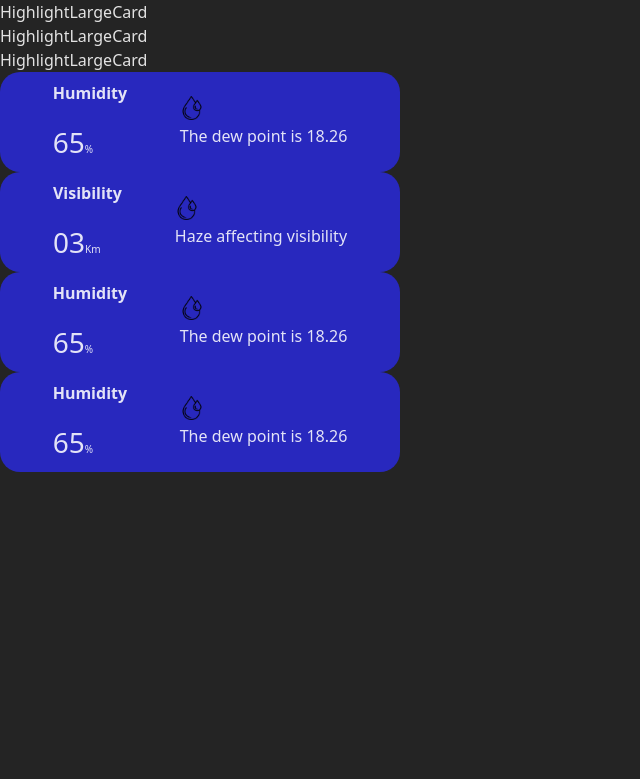
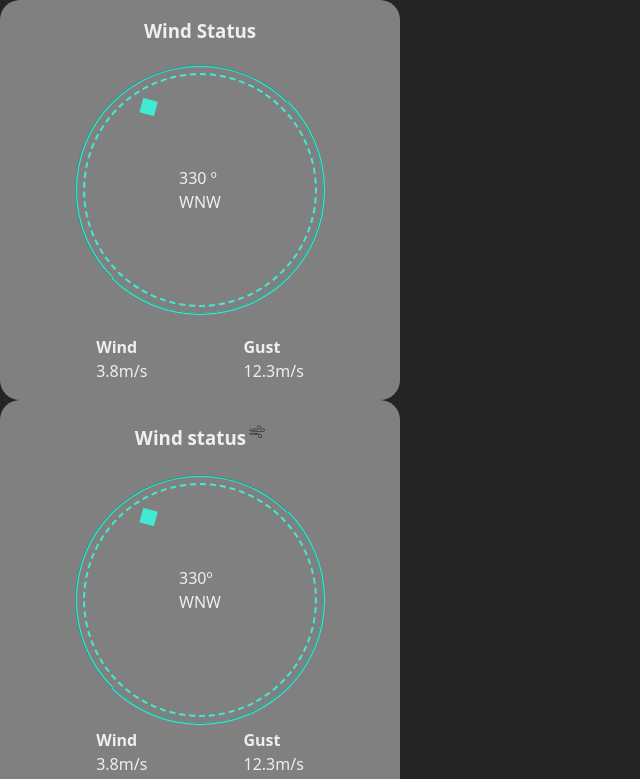
Before and after one commit to JoanCaba/RTC-Weather-MERN2, a React (Vite) app: page / in a window 1280 px wide. Shown: the top 779 px of the page, without its empty margins (0-640 px from the left). Built offline with nearby package versions, Linux system fonts and the light colour scheme; the HTML template or start-up script is replaced by a standard one.

Commit message:
refactor highlights, comp: LargeHlCards

```diff
--- a/src/App.jsx
+++ b/src/App.jsx
@@ -7,8 +7,8 @@ import Highlights from './components/Highlights/Highlights';
 function App() {
   return (
     <>
+      <WindCard></WindCard>
       <Highlights></Highlights>
-      <HumidityCard></HumidityCard>
     </>
   );
 }
--- a/src/components/Highlights/HighlightCard/HighlightCard.jsx
+++ b/src/components/Highlights/HighlightCard/HighlightCard.jsx
@@ -2,6 +2,7 @@ import React from 'react';
 import './HighlightCard.css';
 import HighlightLargeCard from './HighlightLargeCard/HighlightLargeCard';
 import HighlightSmallCard from './HighlightSmallCard/HighlightSmallCard';
+import WindWheel from '../../WindWheel/WindWheel';
 
 const CardTypes = {
   humidity: {
@@ -10,22 +11,31 @@ const CardTypes = {
     iconSrc: './src/assets/water-drop.png',
     description: 'The dew point is 18.26',
     mainValue: '65',
-    information: []
+    extraInfo: [
+      { title: '1', value: '', symbol: '' },
+      { title: '2', value: '', symbol: '' }
+    ]
   },
   visibility: {
     title: 'Visibility',
     symbol: 'Km',
-    iconSrc: './src/assets/water-drop.png',
+    iconSrc: './src/assets/visibility.png',
     description: 'Haze affecting visibility',
     mainValue: '03',
-    information: []
+    extraInfo: [{ title: 'Visibility', value: '03', symbol: 'Km' }]
   },
   wind: {
     title: 'Wind status',
     symbol: 'º',
-    iconSrc: '',
+    iconSrc: './src/assets/wind.png',
     description: 'The Wind point is 18.26',
-    information: []
+    mainValue: '330',
+    extraValue: 'WNW',
+    extraInfo: [
+      { title: 'Wind', value: '3.8', symbol: 'm/s' },
+      { title: 'Gust', value: '12.3', symbol: 'm/s' }
+    ],
+    decoration: <WindWheel rotationDegrees="330" />
   }
 };
 
--- a/src/components/Highlights/HighlightCard/HighlightLargeCard/HighlightLargeCard.css
+++ b/src/components/Highlights/HighlightCard/HighlightLargeCard/HighlightLargeCard.css
@@ -0,0 +1,34 @@
+.hl-large-card {
+  display: flex;
+  flex-direction: column;
+  align-items: center;
+  justify-content: space-between;
+  padding: 1.5rem 0;
+  width: 400px;
+  height: 400px;
+  background-color: grey;
+  border-radius: var(--border-radius);
+  gap: 0.2rem;
+  position: relative;
+}
+.hl-large-title {
+  display: flex;
+  gap: 0.2rem;
+}
+
+.hl-large-title img {
+  width: 1rem;
+  height: 1rem;
+}
+.hl-decoration {
+  position: absolute;
+  top: 50%;
+  right: 50%;
+  transform: translate(50%, -50%);
+}
+.hl-large-card footer {
+  width: 100%;
+  display: flex;
+  justify-content: space-evenly;
+  align-items: center;
+}
--- a/src/components/Highlights/HighlightCard/HighlightLargeCard/HighlightLargeCard.jsx
+++ b/src/components/Highlights/HighlightCard/HighlightLargeCard/HighlightLargeCard.jsx
@@ -1,8 +1,65 @@
 import React from 'react';
 import './HighlightLargeCard.css';
 
-const HighlightLargeCard = () => {
-  return <div>HighlightLargeCard</div>;
+const HighlightLargeCard = ({ cardType }) => {
+  return (
+    <div className="hl-large-card">
+      <div className="hl-decoration">{cardType.decoration}</div>
+      <div className="hl-large-title">
+        <h3>{cardType.title} </h3> <img src={cardType.iconSrc} />
+      </div>
+      <div className="hl-center-info">
+        <p>
+          {cardType.mainValue}
+          <span>{cardType.symbol}</span>{' '}
+        </p>
+        {cardType.extraValue && <p>{cardType.extraValue}</p>}
+      </div>
+      <footer>
+        {cardType.extraInfo.map((info) => {
+          return (
+            <div key={info.title}>
+              <h4>{info.title}</h4>
+              <p>
+                {info.value}
+                <span>{info.symbol}</span>
+              </p>
+            </div>
+          );
+        })}{' '}
+      </footer>
+    </div>
+  );
 };
 
 export default HighlightLargeCard;
+/*
+    <div className="wind-card">
+      <h3>Wind Status</h3>
+      <div className="wind-card-contents">
+        <div className="wind-radial-border">
+          <div className="wind-radial-inside-border">
+            <div className="wind-pointer-container" style={{ rotate: `${windDeg}deg` }}>
+              <div className="wind-pointer"></div>
+            </div>
+            <div className="wind-radial-text">
+              <p>{windDeg} º</p>
+              <p>{windDirectionString}</p>
+            </div>
+          </div>
+        </div>
+      </div>
+      <footer>
+        <div className="wind-side">
+          <h4>Wind</h4> <p>3.8m/s</p>
+        </div>
+        <div className="wind-side">
+          <h4>Gust</h4>
+          <p>12.3m/s</p>
+        </div>
+      </footer>
+    </div>
+
+
+
+*/
--- a/src/components/Highlights/Highlights.jsx
+++ b/src/components/Highlights/Highlights.jsx
@@ -7,11 +7,11 @@ const Highlights = () => {
     <div className="highlights-container">
       <div className="highlights-large-cards">
         <HighlightCard cardType="wind" size="large" />
-        <HighlightCard cardType="humidity" size="large" />
+        <HighlightCard cardType="visibility" size="large" />
         <HighlightCard cardType="humidity" size="large" />
       </div>
       <div className="highlights-small-cards">
-        <HighlightCard cardType="humidity" size="small" />
+        <HighlightCard cardType="wind" size="small" />
         <HighlightCard cardType="visibility" size="small" />
         <HighlightCard cardType="humidity" size="small" />
       </div>
--- /dev/null
+++ b/src/components/WindWheel/WindWheel.css
@@ -0,0 +1,34 @@
+.wind-radial-border {
+  width: 250px;
+  height: 250px;
+  border-radius: 100%;
+  border: 2px groove var(--boder-color);
+  display: flex;
+  align-items: center;
+  justify-content: center;
+}
+
+.wind-radial-inside-border {
+  border: 2px dashed var(--boder-color);
+  width: 95%;
+  height: 95%;
+  border-radius: 100%;
+  position: relative;
+}
+
+.wind-pointer-container {
+  border-radius: 100%;
+  width: 100%;
+  height: 100%;
+  position: relative;
+}
+.wind-pointer {
+  position: absolute;
+  top: 10px;
+  left: 50%;
+  transform: translate(-50%, 50%);
+  background-color: var(--boder-color);
+  width: 15px;
+  height: 15px;
+  rotate: 45deg;
+}
--- /dev/null
+++ b/src/components/WindWheel/WindWheel.jsx
@@ -0,0 +1,15 @@
+import React from 'react';
+import './WindWheel.css';
+
+const WindWheel = ({ rotationDegrees }) => {
+  return (
+    <div className="wind-radial-border">
+      <div className="wind-radial-inside-border">
+        <div className="wind-pointer-container" style={{ rotate: `${rotationDegrees}deg` }}>
+          <div className="wind-pointer" />
+        </div>
+      </div>
+    </div>
+  );
+};
+export default WindWheel;
```
Also changed, not shown: src/assets/visibility.png (added), src/assets/wind.png (added).
